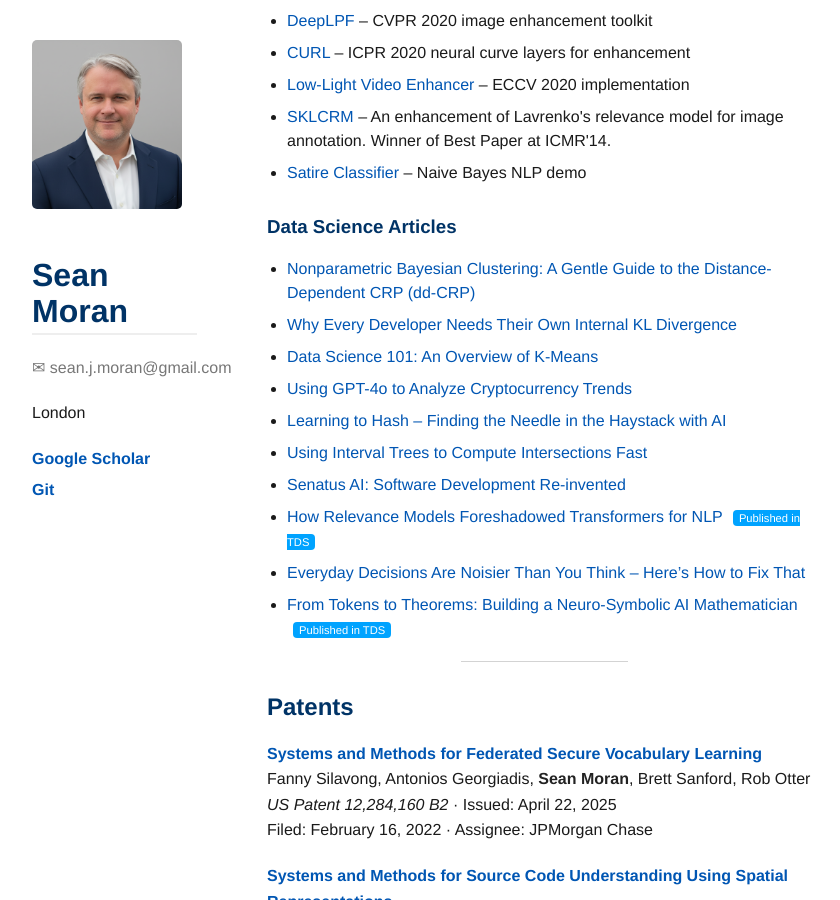
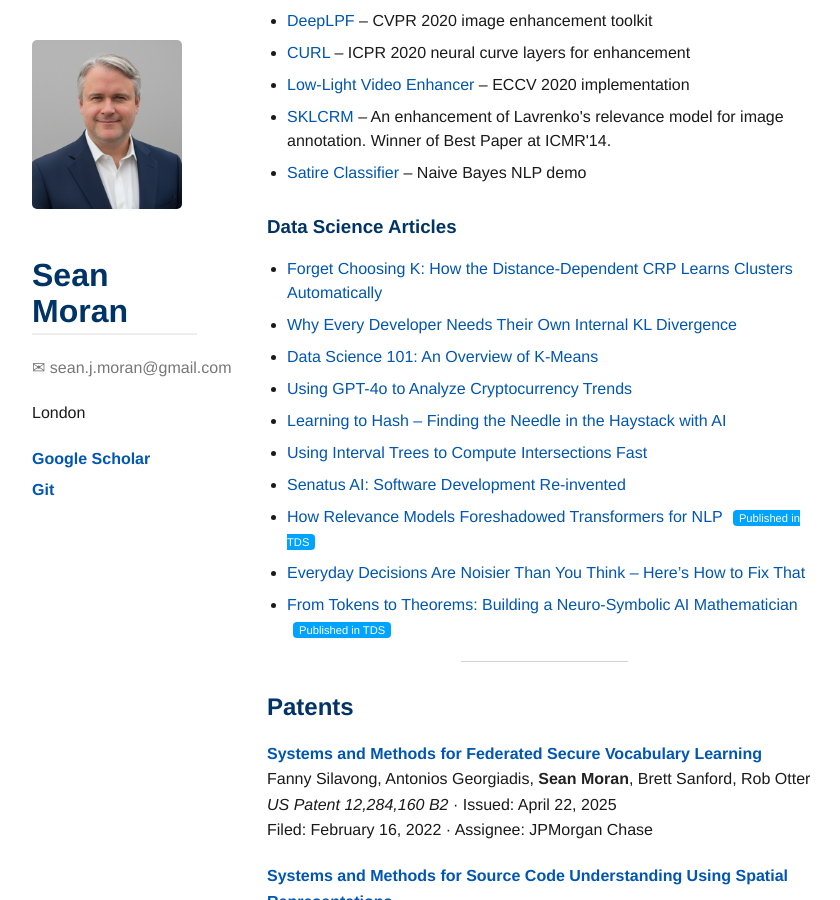
Before and after one commit to sjmoran/sjmoran.github.io, a Jekyll site: the page built from index.md, in a window 1280 px wide and 900 px high, scrolled down 679 px. Shown: the whole window, without its empty margins (8-848 px from the left). Built offline with Jekyll 4.4.1, drawn with Linux system fonts in a browser that asks for light colours.

Commit message:
Update side-projects.html

```diff
--- a/_includes/side-projects.html
+++ b/_includes/side-projects.html
@@ -17,7 +17,7 @@
 
 <h3>Data Science Articles</h3>
 <ul>
-  <li><a href="https://medium.com/@sean.j.moran/nonparametric-clustering-of-deep-neural-embeddings-a-gentle-guide-to-the-distance-dependent-crp-d104d5c5b05a">Nonparametric Bayesian Clustering: A Gentle Guide to the Distance-Dependent CRP (dd-CRP)</a></li>
+  <li><a href="https://medium.com/@sean.j.moran/nonparametric-clustering-of-deep-neural-embeddings-a-gentle-guide-to-the-distance-dependent-crp-d104d5c5b05a">Forget Choosing K: How the Distance-Dependent CRP Learns Clusters Automatically</a></li>
   <li><a href="https://medium.com/@sean.j.moran/why-every-developer-needs-their-own-internal-kl-divergence-c4c3ad42667f">Why Every Developer Needs Their Own Internal KL Divergence</a></li>
   <li><a href="https://medium.com/@sean.j.moran/data-science-101-an-overview-of-k-means-64afa2717885">Data Science 101: An Overview of K-Means</a></li>
   <li><a href="https://medium.com/@sean.j.moran/i-used-gpt4o-to-analyse-the-cryptocurrency-market-these-are-my-lessons-learnt-1429d0d9eea0">Using GPT-4o to Analyze Cryptocurrency Trends</a></li>
```
